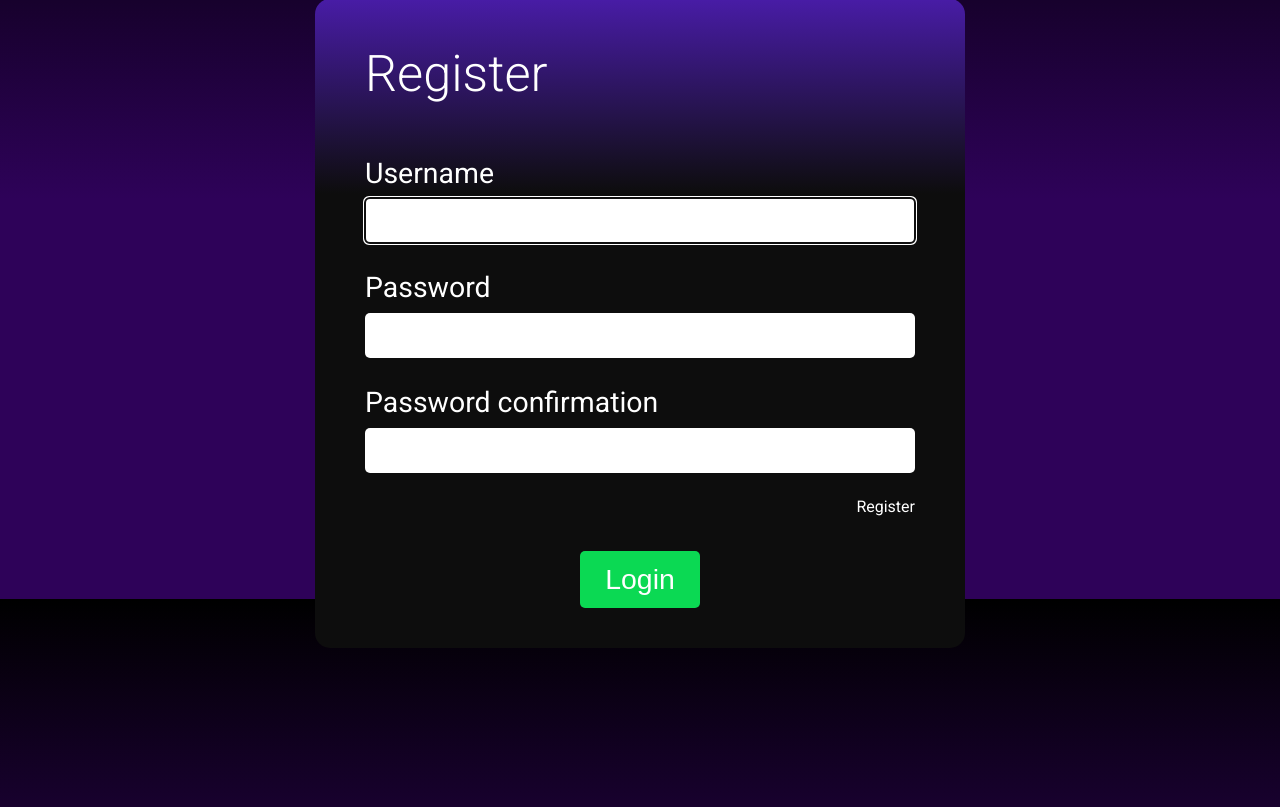
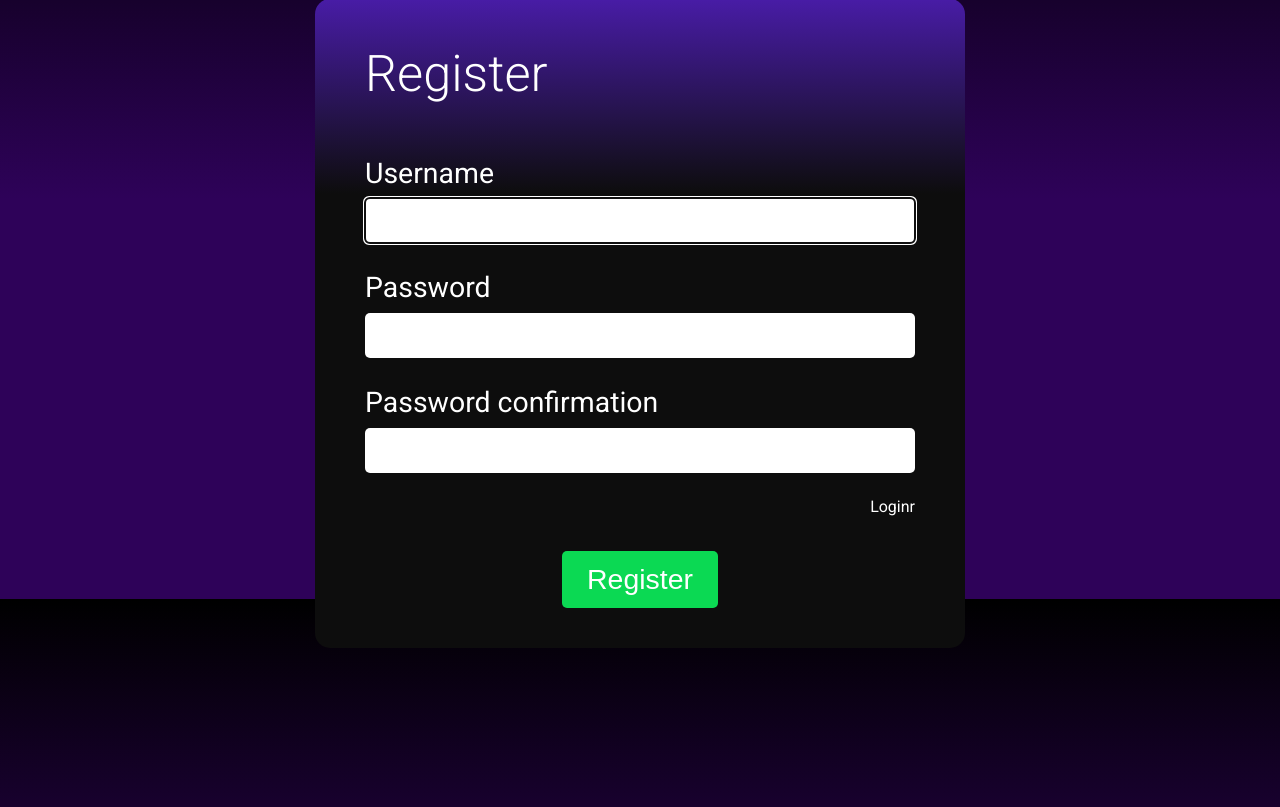
Before and after one commit to Lelxuch/django-todo, a Django app: page /register/ in a window 1280 px wide. Shown: the part 201-1008 px from the top of the page. Run offline with Django 4.2, Linux system fonts and the light colour scheme.

Commit message:
Minor fix

```diff
--- a/main/templates/main/register.html
+++ b/main/templates/main/register.html
@@ -20,10 +20,10 @@
                 {{ form.password2 }}
             </p>
             <div class="auth-log-reg-link">
-                <a href="{% url 'login' %}">Register</a>
+                <a href="{% url 'login' %}">Loginr</a>
             </div>
             <div class="form-submit">
-                <input class="default-btn h4-btn" type="submit" value="Login">
+                <input class="default-btn h4-btn" type="submit" value="Register">
             </div>
         </form>
     </div>
```
